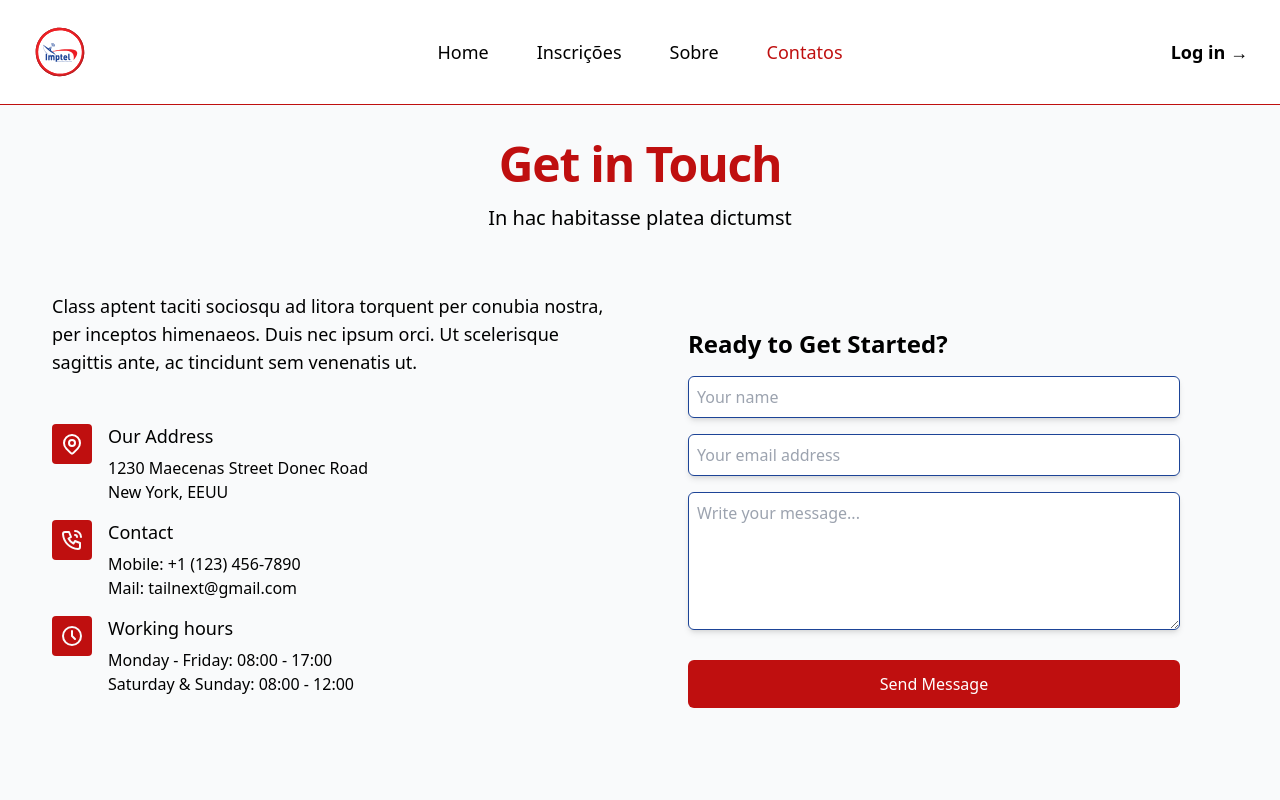
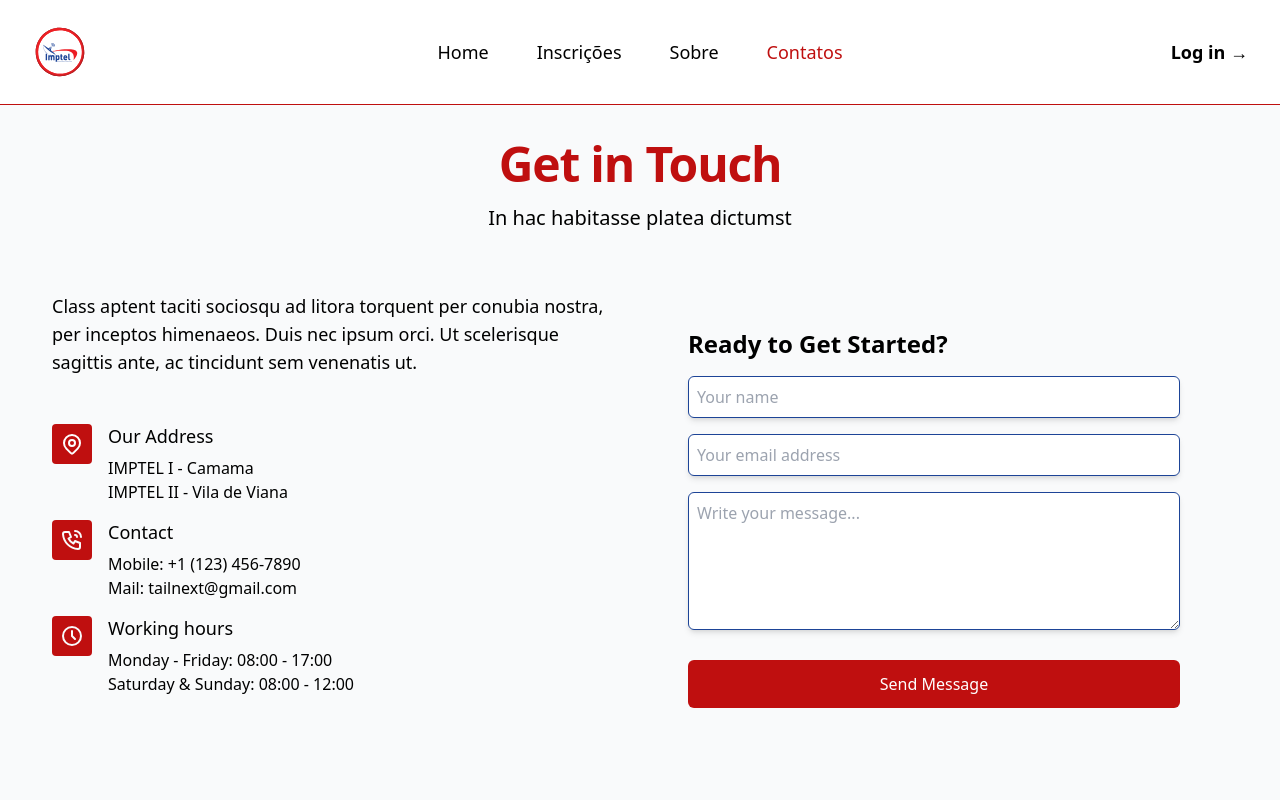
Before and after one commit to leehendrick/EduConnect-UI, a Nuxt app in the folder nuxt-app/: page /contatos in a window 1280 px wide. Shown: the top 800 px of the page. Built offline with nearby package versions, Linux system fonts and the light colour scheme.

Commit message:
ref : change address

```diff
--- a/nuxt-app/pages/contatos.vue
+++ b/nuxt-app/pages/contatos.vue
@@ -39,8 +39,8 @@
                   <div class="ml-4 mb-4">
                     <h3 class="mb-2 text-lg font-medium leading-6">Our Address
                     </h3>
-                    <p class="">1230 Maecenas Street Donec Road</p>
-                    <p class="">New York, EEUU</p>
+                    <p class="">IMPTEL I - Camama</p>
+                    <p class="">IMPTEL II - Vila de Viana</p>
                   </div>
                 </li>
                 <li class="flex">
```
